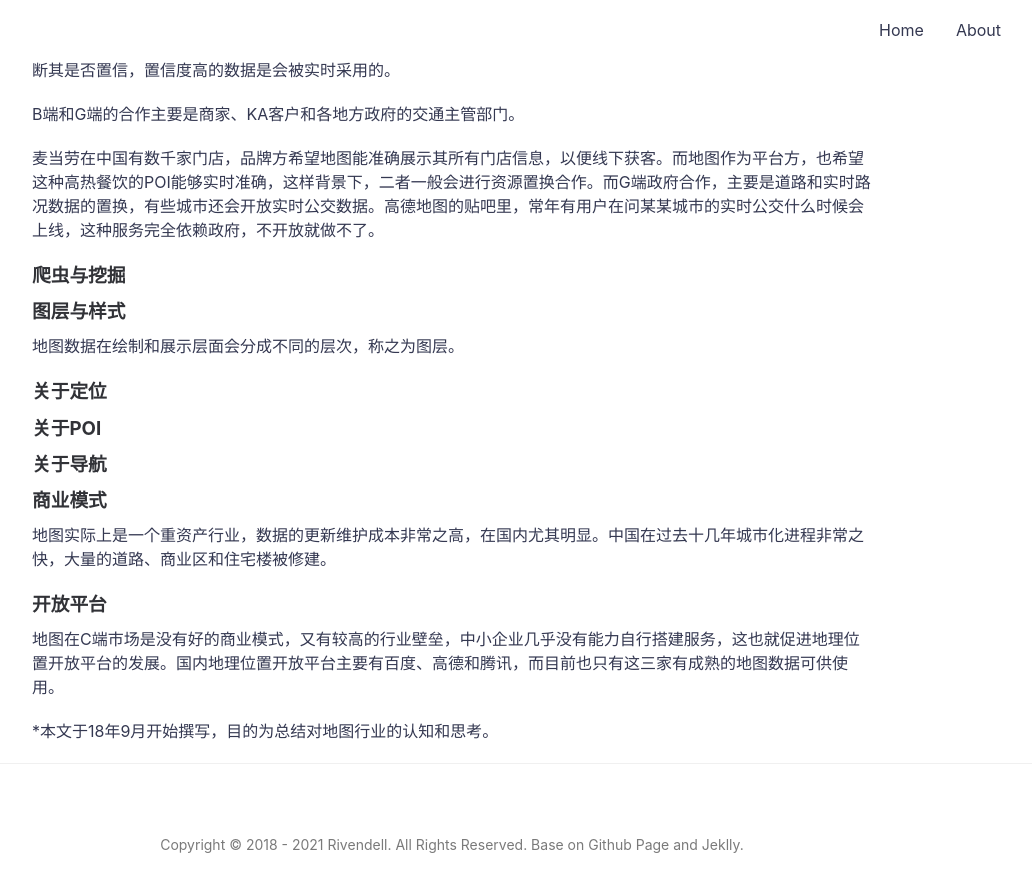
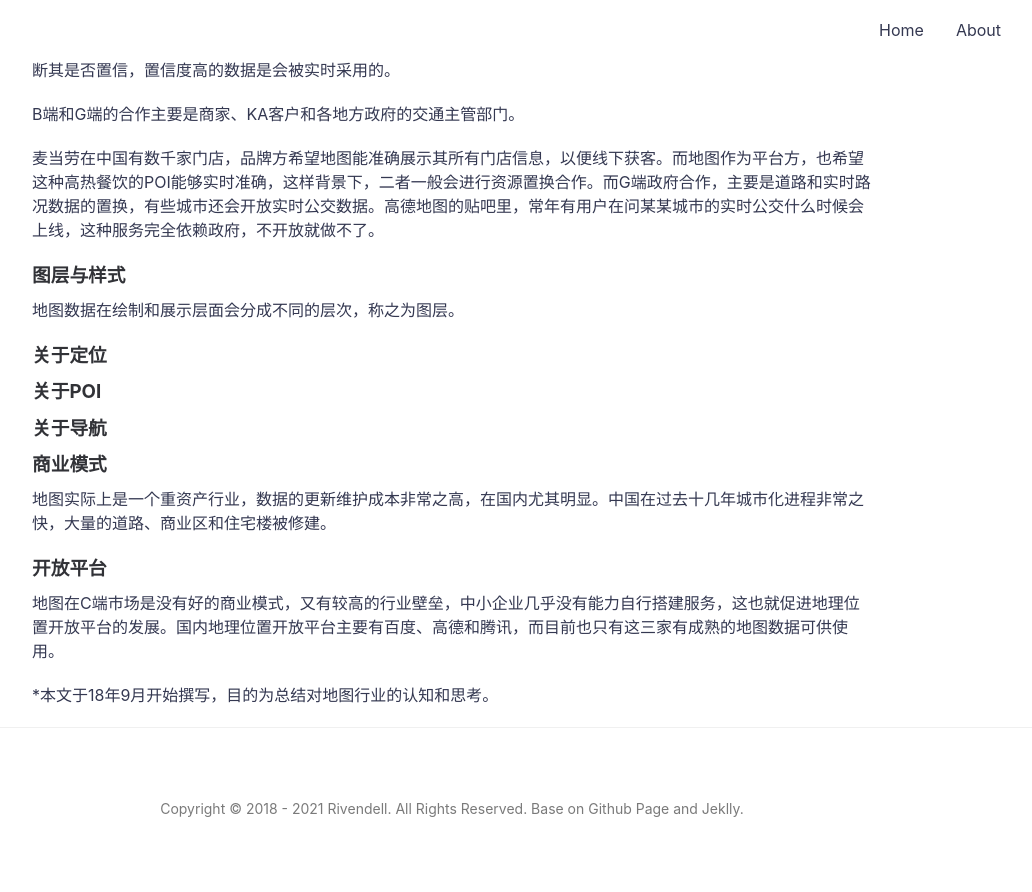
Before and after one commit to icarus507/icarus507.github.io, a Jekyll site: the page built from _posts/2018-09-07-谈谈地图.md, in a window 1280 px wide and 900 px high, scrolled down 2250 px. Shown: the top 892 px of the window, without its empty margins (188-1220 px from the left). Built offline with Jekyll 4.4.1, drawn with Linux system fonts in a browser that asks for light colours; after the commit the page ends 3114 px from its top, so only the background shows below that.

Commit message:
Update 2018-09-07-谈谈地图.md

```diff
--- a/_posts/2018-09-07-谈谈地图.md
+++ b/_posts/2018-09-07-谈谈地图.md
@@ -61,9 +61,6 @@
 
 
 
-### 爬虫与挖掘
-
-
 ### 图层与样式
 
 地图数据在绘制和展示层面会分成不同的层次，称之为图层。
```
